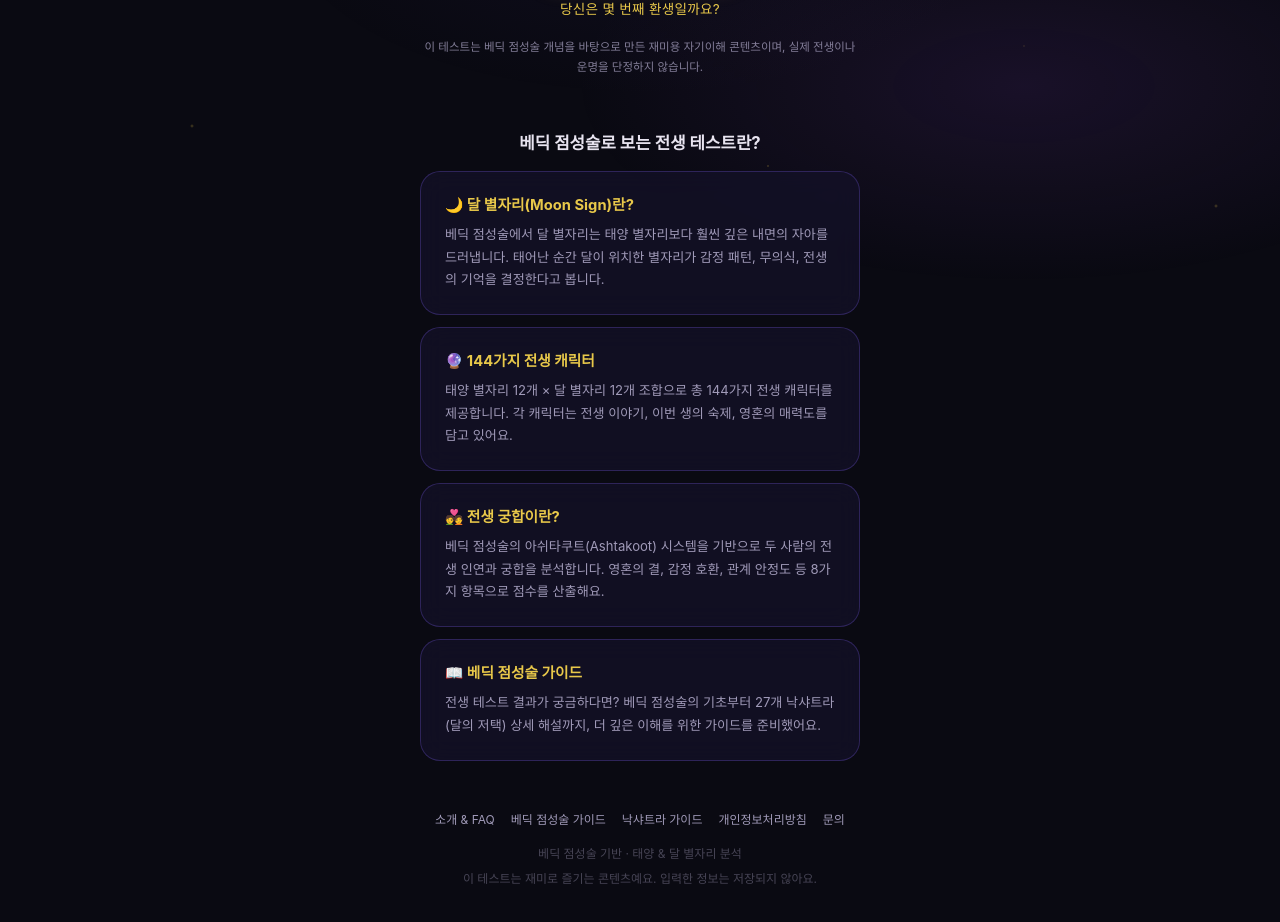
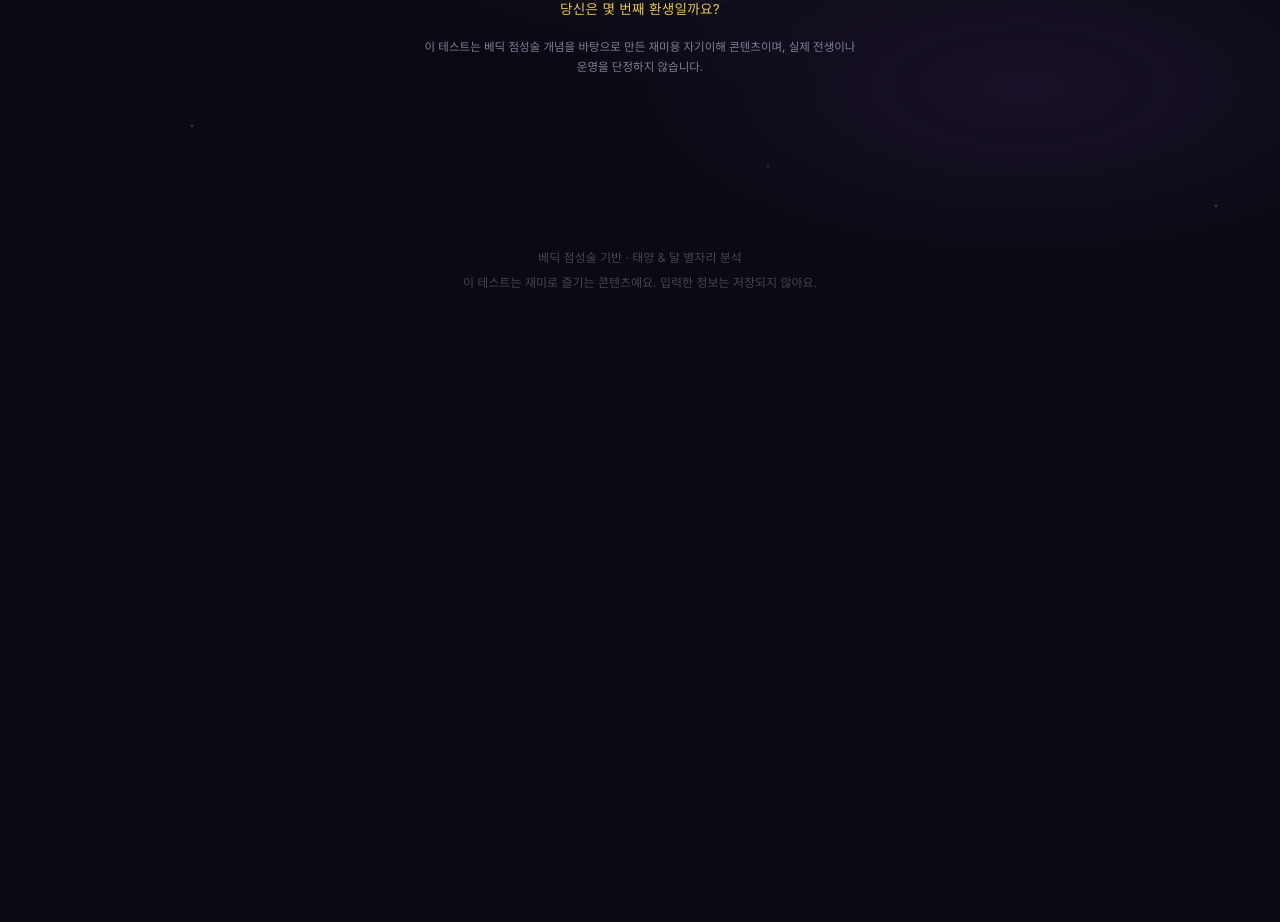
Before and after one commit to sumin527/previous-life, a React (Vite) app: page / in a window 1280 px wide. Shown: the part 474-1396 px from the top of the page. After the commit the page ends 800 px from the top, so only its background shows below. Built offline with nearby package versions, Linux system fonts and the light colour scheme; the HTML template or start-up script is replaced by a standard one.

Commit message:
정보 페이지 숨김 + 랜딩 정리
- 소개/FAQ/점성술가이드/낙샤트라/개인정보/문의 링크·라우트 제거 (내용은 JSON·페이지 파일 그대로 저장)
- 랜딩의 '베딕 점성술로 보는 전생 테스트란?' 섹션 제거
- 랜딩 구슬 아이콘 가운데 정렬

```diff
--- a/src/App.jsx
+++ b/src/App.jsx
@@ -3,11 +3,6 @@ import { Routes, Route, Link } from 'react-router-dom';
 import Home from './pages/Home';
 import Match from './pages/Match';
 import Share from './pages/Share';
-import Guide from './pages/Guide';
-import Astrology from './pages/Astrology';
-import Nakshatra from './pages/Nakshatra';
-import Privacy from './pages/Privacy';
-import Contact from './pages/Contact';
 import MatchResult from './pages/MatchResult';
 
 function Header() {
@@ -23,13 +18,6 @@ function Header() {
 function Footer() {
   return (
     <footer style={{ textAlign: 'center', padding: '24px 20px 32px', fontSize: '0.75rem', color: '#a09ab866', lineHeight: 1.8, maxWidth: 480, margin: '0 auto' }}>
-      <div style={{ marginBottom: 12, display: 'flex', justifyContent: 'center', gap: 16, flexWrap: 'wrap' }}>
-        <Link to="/guide" style={{ color: '#a09ab8', textDecoration: 'none' }}>소개 &amp; FAQ</Link>
-        <Link to="/astrology" style={{ color: '#a09ab8', textDecoration: 'none' }}>베딕 점성술 가이드</Link>
-        <Link to="/nakshatra" style={{ color: '#a09ab8', textDecoration: 'none' }}>낙샤트라 가이드</Link>
-        <Link to="/privacy" style={{ color: '#a09ab8', textDecoration: 'none' }}>개인정보처리방침</Link>
-        <Link to="/contact" style={{ color: '#a09ab8', textDecoration: 'none' }}>문의</Link>
-      </div>
       <div>베딕 점성술 기반 · 태양 &amp; 달 별자리 분석</div>
       <div style={{ marginTop: 4 }}>이 테스트는 재미로 즐기는 콘텐츠예요. 입력한 정보는 저장되지 않아요.</div>
     </footer>
@@ -45,11 +33,6 @@ export default function App() {
           <Route path="/" element={<Home />} />
           <Route path="/match" element={<Match />} />
           <Route path="/share" element={<Share />} />
-          <Route path="/guide" element={<Guide />} />
-          <Route path="/astrology" element={<Astrology />} />
-          <Route path="/nakshatra" element={<Nakshatra />} />
-          <Route path="/privacy" element={<Privacy />} />
-          <Route path="/contact" element={<Contact />} />
           <Route path="/match-result" element={<MatchResult />} />
         </Routes>
       </div>
--- a/src/index.css
+++ b/src/index.css
@@ -4,7 +4,7 @@
 .page-container { width: 100%; max-width: 480px; margin: 0 auto; }
 .landing-page { padding: 0 20px; }
 .landing-hero { text-align: center; padding: 48px 0 32px; }
-.landing-orb { font-size: 3.5rem; margin-bottom: 16px; }
+.landing-orb { font-size: 3.5rem; margin: 0 auto 16px; width: auto; }
 .landing-title { font-size: 1.7rem; font-weight: 800; line-height: 1.4; margin-bottom: 14px; color: var(--text); }
 .landing-sub { font-size: 0.92rem; color: var(--text-muted); line-height: 1.7; margin-bottom: 24px; }
 .landing-hint { margin-top: 16px; font-size: 0.85rem; color: var(--gold); }
--- a/src/pages/Home.jsx
+++ b/src/pages/Home.jsx
@@ -63,17 +63,6 @@ function Landing({ onStart }) {
         <button className="btn btn-gold btn-large" onClick={onStart}>{LANDING.cta}</button>
         <p className="landing-hint">{LANDING.hint}</p>
         <p className="landing-disclaimer">{LANDING.disclaimer}</p>
-      </div>
-      <div className="landing-section">
-        <h2 className="landing-section-title">{LANDING.section_title}</h2>
-        <div className="landing-cards">
-          {LANDING.cards.map((card, i) => (
-            <div key={i} className="card-glass landing-card">
-              <h3>{card.title}</h3>
-              <p>{card.body}</p>
-            </div>
-          ))}
-        </div>
       </div>
     </div>
   );
```
Also changed, not shown: 5 other files (tests, documents, lock files or other folders).
